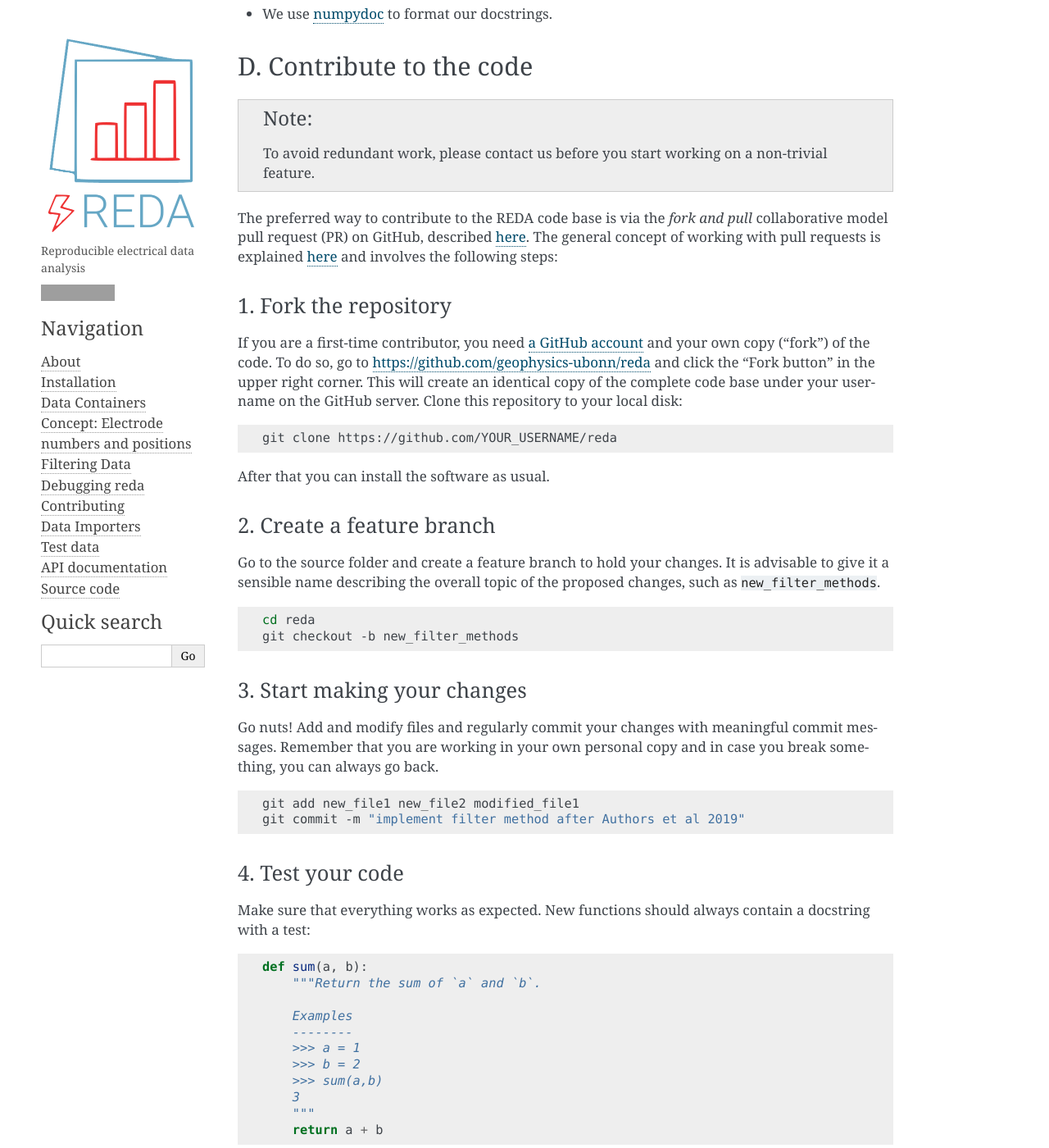
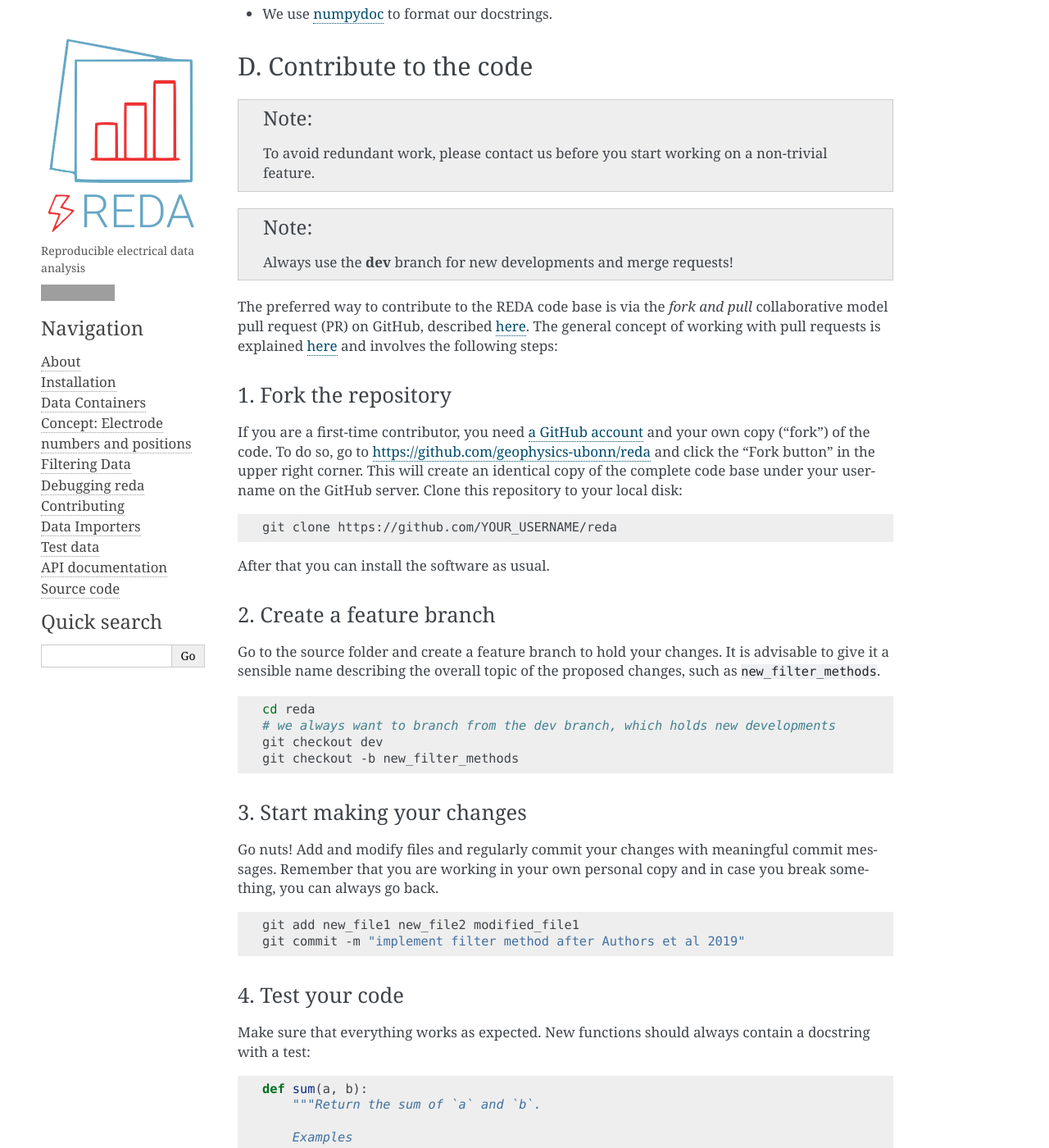
Before and after one commit to geophysics-ubonn/reda, a Sphinx documentation site: the page built from doc/contributing.rst, in a window 1280 px wide and 1400 px high, scrolled down 572 px. Shown: the whole window at 82% size. Built offline with Sphinx 7.4.7, drawn with Linux system fonts in a browser that asks for light colours; pages that are not in the unit, such as notebooks, are missing from menus; some of the changed text lies outside the part shown; grey boxes are pictures that could not be loaded.

Commit message:
[doc] update contributing section: we now work using the dev branch

```diff
--- a/doc/contributing.rst
+++ b/doc/contributing.rst
@@ -37,6 +37,10 @@ D. Contribute to the code
     To avoid redundant work, please contact us before you start working on a
     non-trivial feature.
 
+.. note::
+
+   Always use the **dev** branch for new developments and merge requests!
+
 The preferred way to contribute to the REDA code base is via the *fork and
 pull* collaborative model pull request (PR) on GitHub, described `here
 <https://help.github.com/en/articles/about-collaborative-development-models>`__.
@@ -66,11 +70,14 @@ After that you can install the software as usual.
 ++++++++++++++++++++++++++
 
 Go to the source folder and create a feature branch to hold your changes. It is
-advisable to give it a sensible name describing the overall topic of the proposed changes, such as ``new_filter_methods``.
+advisable to give it a sensible name describing the overall topic of the
+proposed changes, such as ``new_filter_methods``.
 
 .. code:: bash
 
   cd reda
+  # we always want to branch from the dev branch, which holds new developments
+  git checkout dev
   git checkout -b new_filter_methods
 
 3. Start making your changes
@@ -145,7 +152,7 @@ of the upstream branch **master**, execute the following  commands:
 
    git fetch upstream
    git checkout new_filter_methods
-   git merge upstream/master
+   git merge upstream/dev
 
 Update your forked repository branch **new_filter_methods** on github:
 
```
